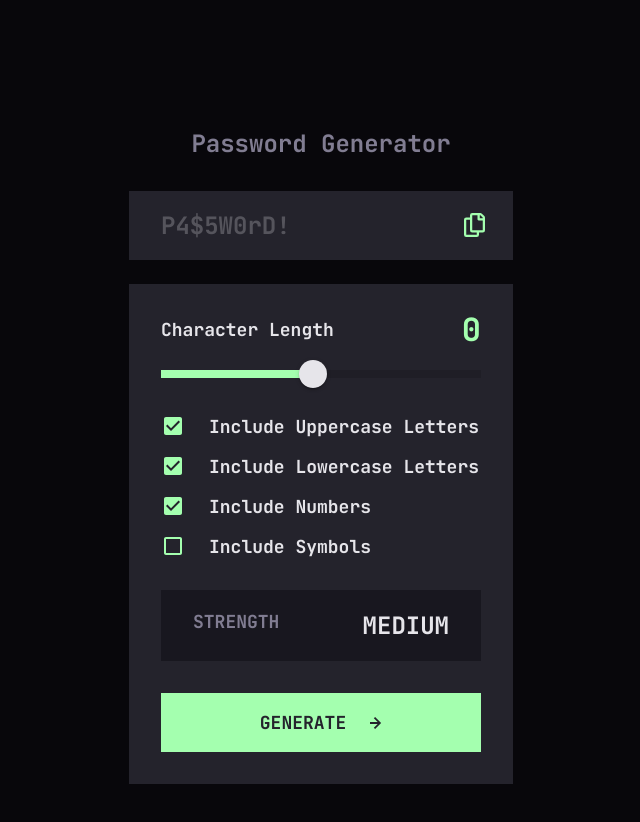
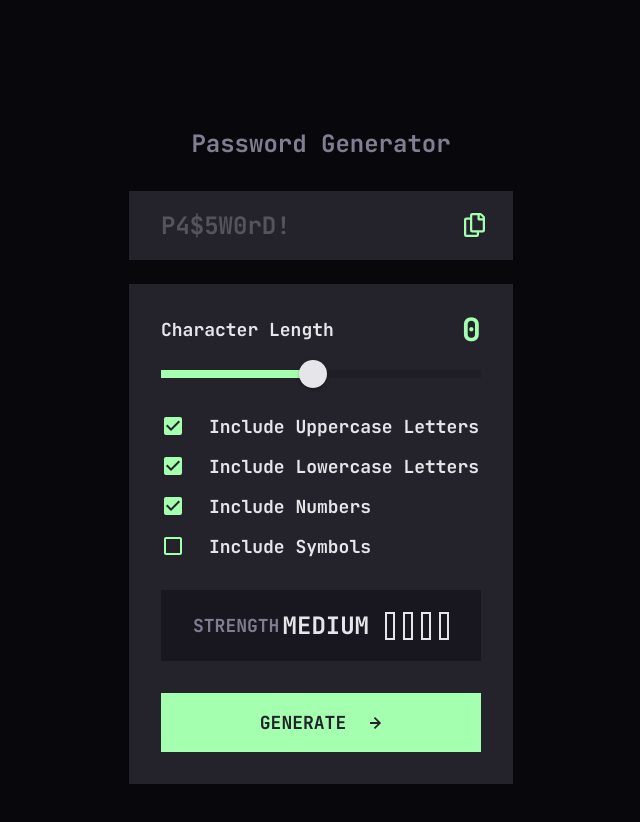
Before and after one commit to anitayawson/Password-Generator, a React (Create React App) app: page / in a window 1280 px wide. Shown: the top 822 px of the page, without its empty margins (319-959 px from the left). Built offline with nearby package versions, Linux system fonts and the light colour scheme.

Commit message:
create component for strength bars, add function to calculate password strength

```diff
--- a/src/App.js
+++ b/src/App.js
@@ -1,8 +1,34 @@
+import { useState } from "react";
 import "./App.scss";
 import Slider from "@mui/material/Slider";
 import Checklist from "./components/Checklist/Checklist";
+import StrengthBars from "./components/StrengthBars/StrengthBars";
 
 function App() {
+  // const [password, setPassword] = useState("");
+  // const [strength, setStrength] = useState("");
+
+  // const calculateStrength = (password) => {
+  //   let strengthLevel = 0;
+  //   if (password.length > 7) strengthLevel++;
+  //   if (/[A-Z]/.test(password)) strengthLevel++;
+  //   if (/[a-z]/.test(password)) strengthLevel++;
+  //   if (/[0-9]/.test(password)) strengthLevel++;
+  //   if (/[^A-Za-z0-9]/.test(password)) strengthLevel++;
+
+  //   if (strengthLevel === 1) setStrength("Too Weak!");
+  //   else if (strengthLevel === 2) setStrength("Weak");
+  //   else if (strengthLevel === 3) setStrength("Medium");
+  //   else if (strengthLevel >= 4) setStrength("Strong");
+  //   else setStrength("");
+  // };
+
+  // const handleGeneratePassword = (event) => {
+  //   const generatedPassword = "";
+  //   setPassword(generatedPassword);
+  //   calculateStrength(generatedPassword);
+  // };
+
   return (
     <div className="app">
       <header className="app__header">
@@ -61,13 +87,17 @@ function App() {
                   backgroundColor: "#e6e5ea",
                   width: 28,
                   height: 28,
+                  "&:hover": {
+                    backgroundColor: "#18171f",
+                    border: "2px solid #a4ffaf",
+                  },
                 },
               }}
             />
             <Checklist />
             <section className="password-strength">
               <p>Strength</p>
-              <div>Medium</div>
+              <StrengthBars />
             </section>
 
             <button className="form__btn" type="submit">
--- a/src/App.scss
+++ b/src/App.scss
@@ -145,6 +145,7 @@ html {
   margin-bottom: 1rem;
   display: flex;
   justify-content: space-between;
+  align-items: center;
   padding: 0.875rem 1rem;
 
   @include tablet {
@@ -160,14 +161,4 @@ html {
       @include body;
     }
   }
-
-  div {
-    color: $pg-off-white;
-    @include body;
-    text-transform: uppercase;
-
-    @include tablet {
-      @include medium-heading;
-    }
-  }
 }
--- /dev/null
+++ b/src/components/StrengthBars/StrengthBars.js
@@ -0,0 +1,15 @@
+import "./StrengthBars.scss";
+
+export default function StrengthBars({ strength }) {
+  return (
+    <div className="strength-bars__container">
+      <p>Medium</p>
+      <div className="strength-bars">
+        <div className="strength-bar"></div>
+        <div className="strength-bar"></div>
+        <div className="strength-bar"></div>
+        <div className="strength-bar"></div>
+      </div>
+    </div>
+  );
+}
--- /dev/null
+++ b/src/components/StrengthBars/StrengthBars.scss
@@ -0,0 +1,29 @@
+@use "../../styles/partials/mixins" as *;
+@use "../../styles/partials/variables" as *;
+
+.strength-bars {
+  display: flex;
+  gap: 0.5rem;
+
+  &__container {
+    display: flex;
+    align-items: center;
+    gap: 1rem;
+
+    p {
+      color: $pg-off-white;
+      @include body;
+      text-transform: uppercase;
+
+      @include tablet {
+        @include medium-heading;
+      }
+    }
+  }
+}
+
+.strength-bar {
+  border: 2px solid $pg-off-white;
+  width: 0.625rem;
+  height: 1.75rem;
+}
```
